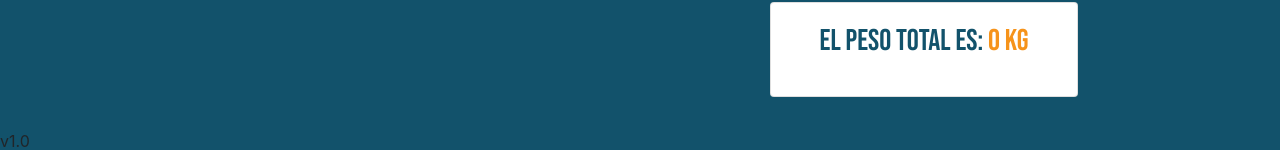
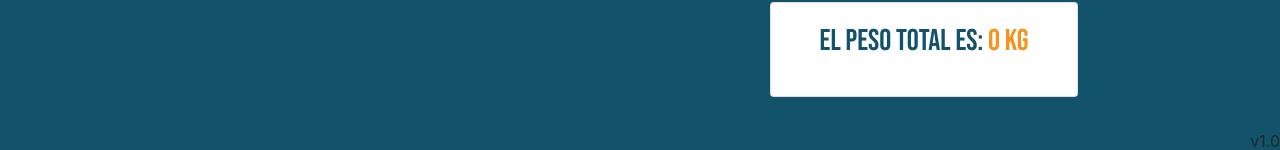
Before and after one commit to Diego-MV/KGplusLB, a React (Create React App) app: page / in a window 1280 px wide. Shown: the part 647-797 px from the top of the page. Built offline with nearby package versions, Linux system fonts and the light colour scheme.

Commit message:
bugs fixed4

```diff
--- a/src/App.js
+++ b/src/App.js
@@ -69,7 +69,7 @@ function App() {
 
 
   return (
-    <div className="container-fluid w\-100">
+    <div className="container-fluid w-100 h-100">
       <Contenedor className='row'>
         <div className="d-none d-sm-none d-lg-block d-md-block d-xl-block col-lg-4">
           <Imagen  src={imagen} alt="img lift" />
@@ -86,6 +86,7 @@ function App() {
             : <Resultado resultado={resultado}/>}
         </div>
       </Contenedor>
+      <div className="position-absolute bottom-0 end-0">v1.0</div>
     </div>
   );
 }
--- a/src/components/Resultado.jsx
+++ b/src/components/Resultado.jsx
@@ -16,14 +16,15 @@ const Precio = styled.p`
 const Resultado = ({ resultado }) => {
     return (
     <div className="card mb-4">
-      <div className="card-body">
+      <div className="card-body ">
         <ResultadoDiv>
           <Precio>
             El peso total es: <span>{resultado} KG</span>
           </Precio>
         </ResultadoDiv>
+
       </div>
-      <div className="fixed-bottom">v1.0</div>
+
     </div>
   );
 };
```
